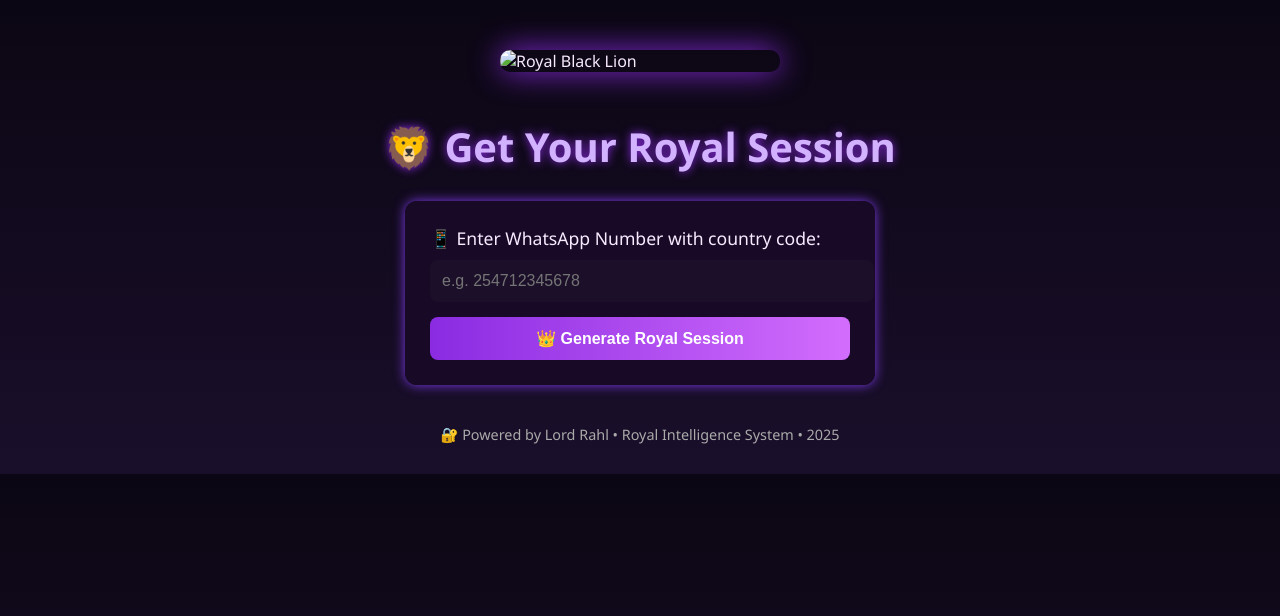
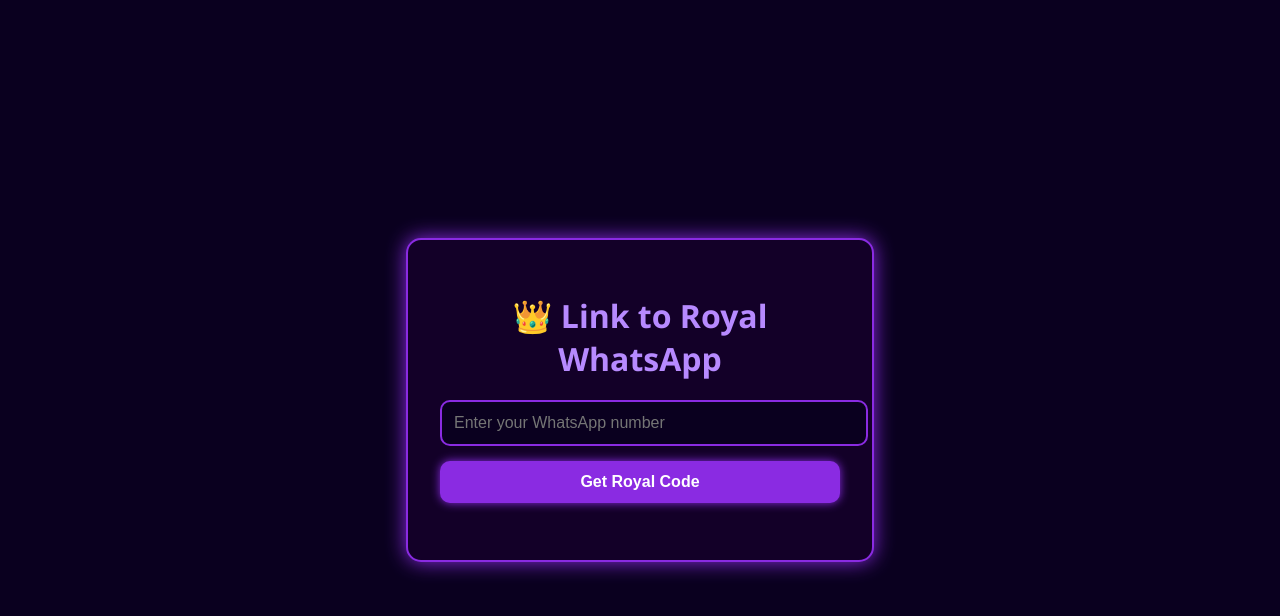
Before and after one commit to lordrahl2-sys/Lord-Rahl-Venom-Bot, a website: page public/index.html in a window 1280 px wide. Drawn offline with Linux system fonts and the light colour scheme.

Commit message:
Update index.html

```diff
--- a/public/index.html
+++ b/public/index.html
@@ -1,100 +1,94 @@
-<!DOCTYPE html>
-<html lang="en">
+<!-- royal-panel/index.html --><!DOCTYPE html><html lang="en">
 <head>
   <meta charset="UTF-8" />
-  <meta name="viewport" content="width=device-width, initial-scale=1.0"/>
-  <title>👑 Lord Rahl Session Panel</title>
-  <link rel="icon" href="/assets/rahl-lion-logo.png" />
+  <meta name="viewport" content="width=device-width, initial-scale=1.0" />
+  <title>👑 Get Your Royal Session</title>
   <style>
     body {
       margin: 0;
+      background: #0a001f;
+      color: #ffffff;
       font-family: 'Segoe UI', sans-serif;
-      background: linear-gradient(to bottom, #0b0613, #1a0f2b);
-      color: #f8eaff;
       display: flex;
       flex-direction: column;
       align-items: center;
-      padding: 30px;
+      justify-content: center;
+      height: 100vh;
     }
-
     h1 {
-      font-size: 2.5rem;
-      color: #d2b2ff;
+      color: #b78aff;
+      font-size: 2rem;
       text-align: center;
-      text-shadow: 0 0 10px #8a2be2;
+      margin-bottom: 20px;
     }
-
-    img {
-      width: 280px;
-      border-radius: 10px;
-      margin: 20px 0;
-      box-shadow: 0 0 30px #8a2be2;
+    .panel {
+      background: #130028;
+      border: 2px solid #8a2be2;
+      padding: 2rem;
+      border-radius: 15px;
+      box-shadow: 0 0 20px #8a2be2;
+      width: 90%;
+      max-width: 400px;
     }
-
-    form {
-      background: rgba(25, 10, 40, 0.95);
-      padding: 25px;
-      border-radius: 12px;
-      box-shadow: 0 0 12px #7d3ae8;
-      width: 100%;
-      max-width: 420px;
-    }
-
-    label {
-      font-size: 1.1rem;
-      display: block;
-      margin-bottom: 10px;
-    }
-
-    input {
+    input[type="text"] {
       width: 100%;
       padding: 12px;
+      border: 2px solid #8a2be2;
+      border-radius: 10px;
+      background: #0a001f;
+      color: #fff;
       font-size: 16px;
-      border-radius: 8px;
+    }
+    button {
+      margin-top: 15px;
+      padding: 12px;
+      width: 100%;
       border: none;
-      outline: none;
-      background: #1c0f2a;
-      color: white;
-      margin-bottom: 15px;
-    }
-
-    button {
-      width: 100%;
-      padding: 12px;
-      background: linear-gradient(to right, #8a2be2, #d36dfd);
+      border-radius: 10px;
+      background-color: #8a2be2;
       color: white;
       font-weight: bold;
-      font-size: 16px;
-      border: none;
-      border-radius: 8px;
+      font-size: 1rem;
       cursor: pointer;
-      transition: 0.3s;
+      box-shadow: 0 0 10px #8a2be2;
     }
-
     button:hover {
-      background: linear-gradient(to right, #a958f0, #df92ff);
+      background-color: #a34bee;
     }
-
-    footer {
-      margin-top: 40px;
-      font-size: 0.9rem;
-      color: #aaa;
+    #qrBox {
+      margin-top: 25px;
       text-align: center;
+    }
+    img.qr {
+      width: 200px;
+      margin-top: 10px;
     }
   </style>
 </head>
 <body>
-  <img src="/assets/rahl-lion-logo.png" alt="Royal Black Lion">
-  <h1>🦁 Get Your Royal Session</h1>
+  <div class="panel">
+    <h1>👑 Link to Royal WhatsApp</h1>
+    <input type="text" id="phone" placeholder="Enter your WhatsApp number" />
+    <button onclick="getSession()">Get Royal Code</button>
+    <div id="qrBox"></div>
+  </div>  <script>
+    async function getSession() {
+      const phone = document.getElementById('phone').value;
+      if (!phone) return alert('📱 Please enter your WhatsApp number.');
 
-  <form method="POST" action="/start-session">
-    <label for="number">📱 Enter WhatsApp Number with country code:</label>
-    <input type="text" name="number" id="number" placeholder="e.g. 254712345678" required />
-    <button type="submit">👑 Generate Royal Session</button>
-  </form>
+      document.getElementById('qrBox').innerHTML = '<p>⏳ Generating royal session...</p>';
 
-  <footer>
-    🔐 Powered by Lord Rahl • Royal Intelligence System • 2025
-  </footer>
-</body>
+      const res = await fetch('/session?phone=' + phone);
+      const data = await res.json();
+
+      if (data.qr) {
+        document.getElementById('qrBox').innerHTML = `
+          <p>🔒 Scan this code to link your WhatsApp:</p>
+          <img class="qr" src="${data.qr}" alt="QR Code" />
+        `;
+      } else {
+        document.getElementById('qrBox').innerHTML = `<p>❌ Failed to generate QR. Try again later.</p>`;
+      }
+    }
+  </script></body>
 </html>
```
